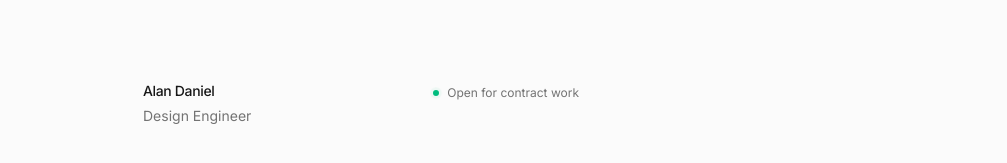
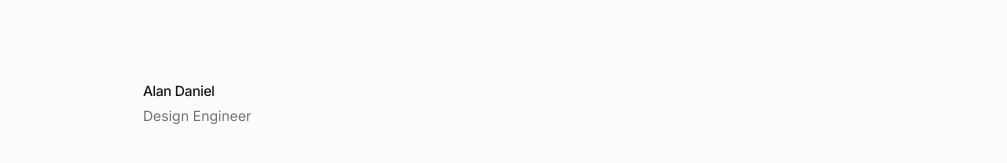
Before and after one commit to stylessh/2k25-site, a Next.js app: page / in a window 1280 px wide. Shown: the top 163 px of the page, without its empty margins (273-1280 px from the left). Built offline with nearby package versions, Linux system fonts and the light colour scheme.

Commit message:
Remove contract work badge (#61)

```diff
--- a/components/sections/hero/contract-badge.tsx
+++ /dev/null
@@ -1,40 +0,0 @@
-"use client";
-
-import { track } from "@vercel/analytics";
-import NextLink from "next/link";
-
-const BOOKING_URL = "https://cal.com/alan-daniel/30min";
-
-function referrerHost() {
-  try {
-    return document.referrer ? new URL(document.referrer).host : "direct";
-  } catch {
-    return "direct";
-  }
-}
-
-export function ContractBadge() {
-  return (
-    <NextLink
-      href={BOOKING_URL}
-      target="_blank"
-      rel="noopener noreferrer"
-      onClick={() => {
-        track("Contract Work Click", {
-          location: "hero",
-          destination: "cal",
-          path: window.location.pathname,
-          referrer: referrerHost(),
-          locale: navigator.language,
-        });
-      }}
-      className="inline-flex w-fit shrink-0 items-center gap-2 rounded-full px-3 py-1 text-[12px] text-muted-foreground outline-none transition-colors hover:text-foreground"
-    >
-      <span className="relative flex size-1.5">
-        <span className="absolute inline-flex size-full animate-ping rounded-full bg-emerald-500 opacity-75" />
-        <span className="relative inline-flex size-1.5 rounded-full bg-emerald-500" />
-      </span>
-      Open for contract work
-    </NextLink>
-  );
-}
--- a/components/sections/hero/index.tsx
+++ b/components/sections/hero/index.tsx
@@ -1,6 +1,5 @@
 import { Links } from "@/components/sections/links";
 import type { PortfolioHero as PortfolioHeroContent } from "@/lib/portfolio-content";
-import { ContractBadge } from "./contract-badge";
 
 export function Hero({ hero }: { hero: PortfolioHeroContent }) {
   return (
@@ -10,8 +9,6 @@ export function Hero({ hero }: { hero: PortfolioHeroContent }) {
           <h1 className="text-highlight">{hero.name}</h1>
           <p className="text-normal text-muted-foreground">{hero.role}</p>
         </div>
-
-        <ContractBadge />
       </div>
 
       <div className="max-w-md space-y-6">
```
